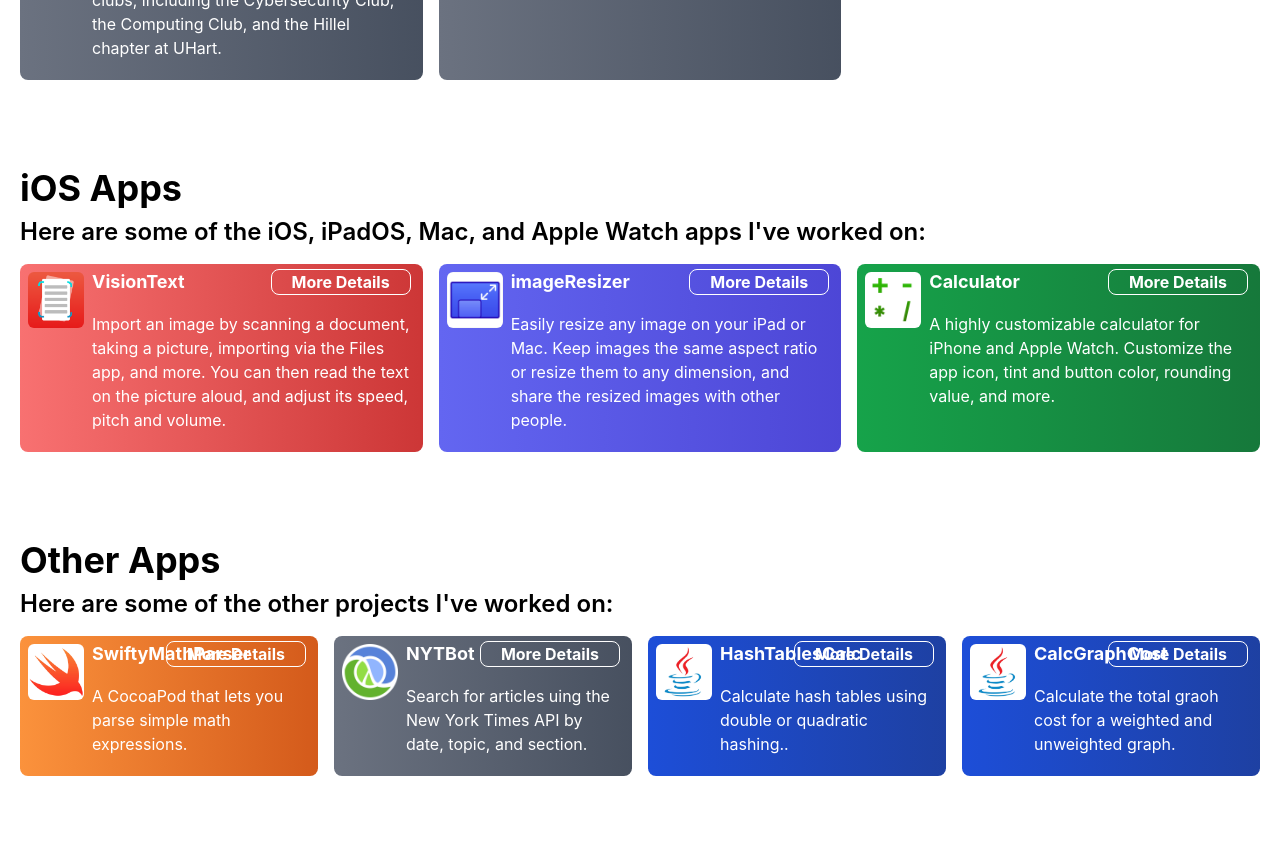
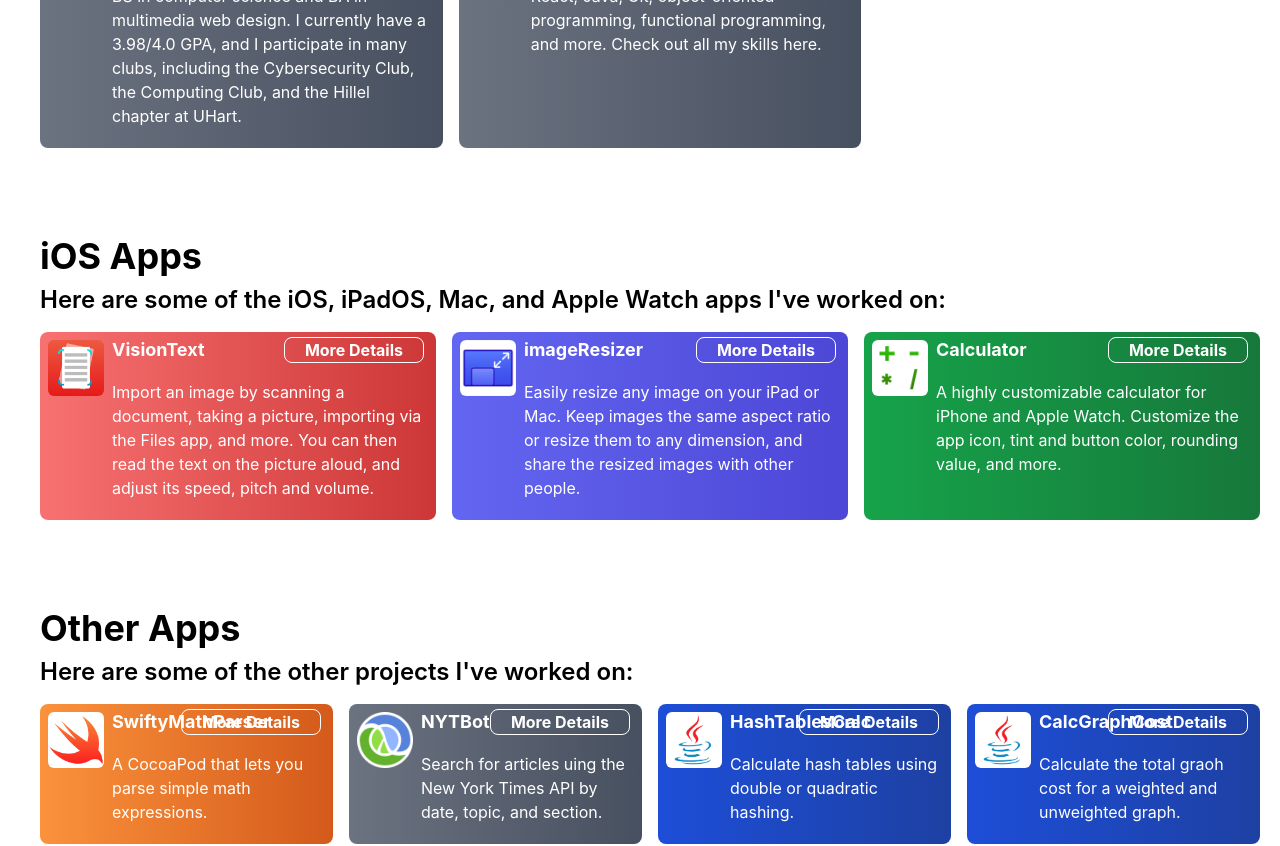
Before and after one commit to jaredrkozar/personal-site, a React (Create React App) app: page / in a window 1280 px wide. Shown: the part 756-1602 px from the top of the page. Built offline with nearby package versions, Linux system fonts and the light colour scheme.

Commit message:
improved header

```diff
--- a/src/AboutMe/AboutMe.js
+++ b/src/AboutMe/AboutMe.js
@@ -5,7 +5,7 @@
 
 function AboutMe() {
   return (
-    <div className="relative mr-5 ml-5">
+    <div className="relative">
         <h2 className="text-4xl font-bold"> About Me</h2>
 
         <h3 className="text-2xl font-semibold py-2"> Here's some more info about me.</h3>
--- a/src/App.js
+++ b/src/App.js
@@ -9,7 +9,7 @@
   return (
     <div class="flex flex-col min-h-screen bg-white dark:bg-slate-800 dark:text-white">
      <NavBar/>
-     <div class="space-y-20">
+     <div class="space-y-20 relative left-10 mr-10">
      <Header/>
      <AboutMe/>
      <IOSApps/>
--- a/src/Apps/OtherApps.js
+++ b/src/Apps/OtherApps.js
@@ -6,14 +6,14 @@
 
 function OtherApps() {
   return (
-    <div className="relative mr-5 ml-5">
+    <div className="relative mr-5">
         <h2 className="text-4xl font-bold"> Other Apps</h2>
 
         <h3 className="text-2xl font-semibold py-2"> Here are some of the other projects I've worked on:</h3>
         <div class="relative grid top-800 sm:grid-cols-1 md:grid-cols-2 lg:grid-cols-4 gap-4 py-2">
         <Card mainTitle="SwiftyMathParser" mainDescription="A CocoaPod that lets you parse simple math expressions." appIcon={SwiftIcon} firstColor="from-orange-400" secondColor="to-orange-700"></Card>
         <Card mainTitle="NYTBot" mainDescription="Search for articles uing the New York Times API by date, topic, and section." appIcon={ClojureIcon} firstColor="from-gray-500" secondColor="to-gray-700"></Card>
-        <Card mainTitle="HashTablesCalc" mainDescription="Calculate hash tables using double or quadratic hashing.." appIcon={JavaIcon} firstColor="from-blue-700" secondColor="to-blue-900"></Card>
+        <Card mainTitle="HashTablesCalc" mainDescription="Calculate hash tables using double or quadratic hashing." appIcon={JavaIcon} firstColor="from-blue-700" secondColor="to-blue-900"></Card>
         <Card mainTitle="CalcGraphCost" mainDescription="Calculate the total graoh cost for a weighted and unweighted graph." appIcon={JavaIcon} firstColor="from-blue-700" secondColor="to-blue-900"></Card>
         </div>
     </div>
--- a/src/Apps/iOSApps.js
+++ b/src/Apps/iOSApps.js
@@ -6,7 +6,7 @@
 
 function iOSApps() {
   return (
-    <div className="relative mr-5 ml-5">
+    <div className="relative mr-5">
         <h2 className="text-4xl font-bold"> iOS Apps</h2>
 
         <h3 className="text-2xl font-semibold py-2"> Here are some of the iOS, iPadOS, Mac, and Apple Watch apps I've worked on:</h3>
--- a/src/Header/Header.js
+++ b/src/Header/Header.js
@@ -3,10 +3,10 @@
 
 function Header() {
   return (
-<div class="relative w-screen h-80 overflow-hidden">
+<div class="flex auto py-16 flex-col space-y-10">
 
-  <div class="absolute w-full py-2.5 top-10 inset-x-0 text-6xl font-bold dark:text-white left-10">Hi, I'm Jared Kozar.</div>
-  <div class="absolute w-full bottom-3 text-4xl dark:text-white left-10 mr-[83px]">I am a junior majoring in computer science at the University of Hartford. I enjoy developing apps that help users, especially those who are visually impaired, improve their productivity on their iPhone, iPad, Mac, and Apple Watch. </div>
+  <div class="relative text-6xl font-bold dark:text-white">Hi, I'm Jared Kozar.</div>
+  <div class="relative text-4xl dark:text-white mr-36">I am a junior majoring in computer science at the University of Hartford. I enjoy developing apps that help users, especially those who are visually impaired, improve their productivity on their iPhone, iPad, Mac, and Apple Watch. </div>
 
 
 </div>
```
